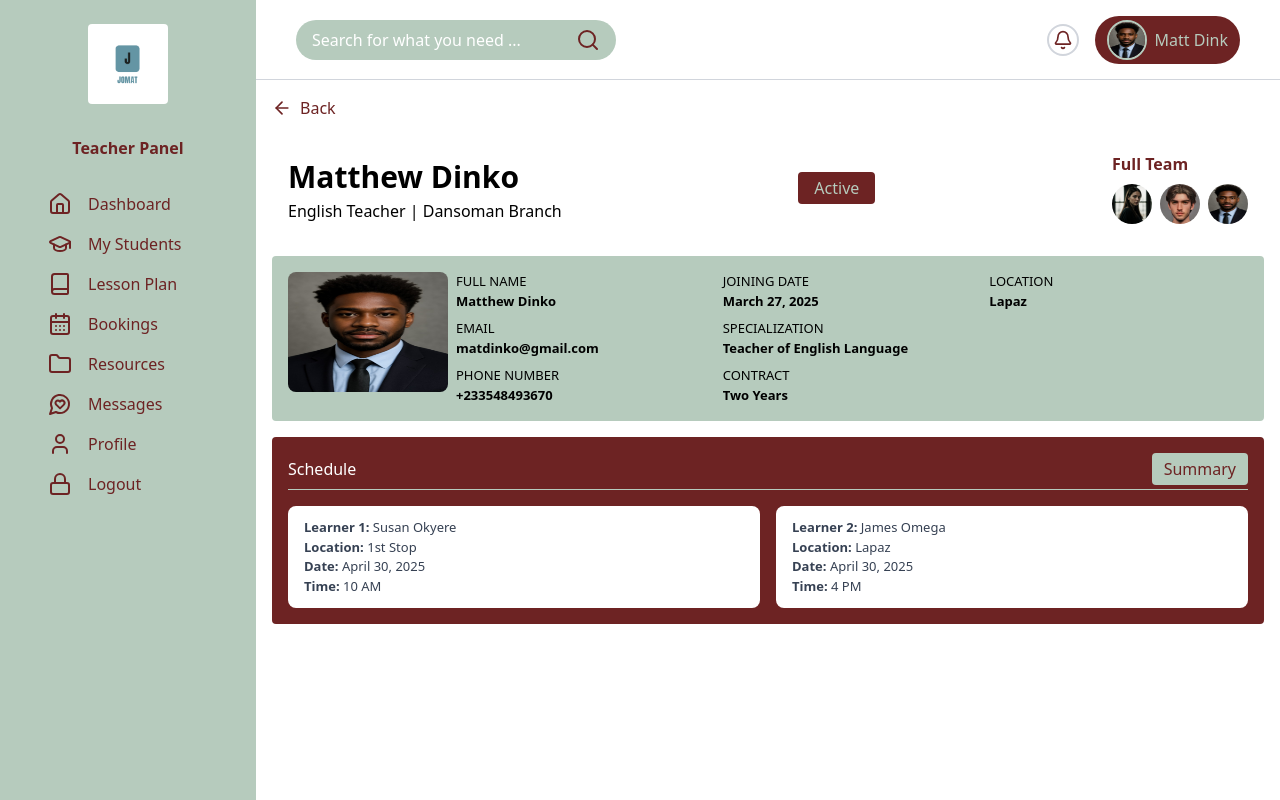
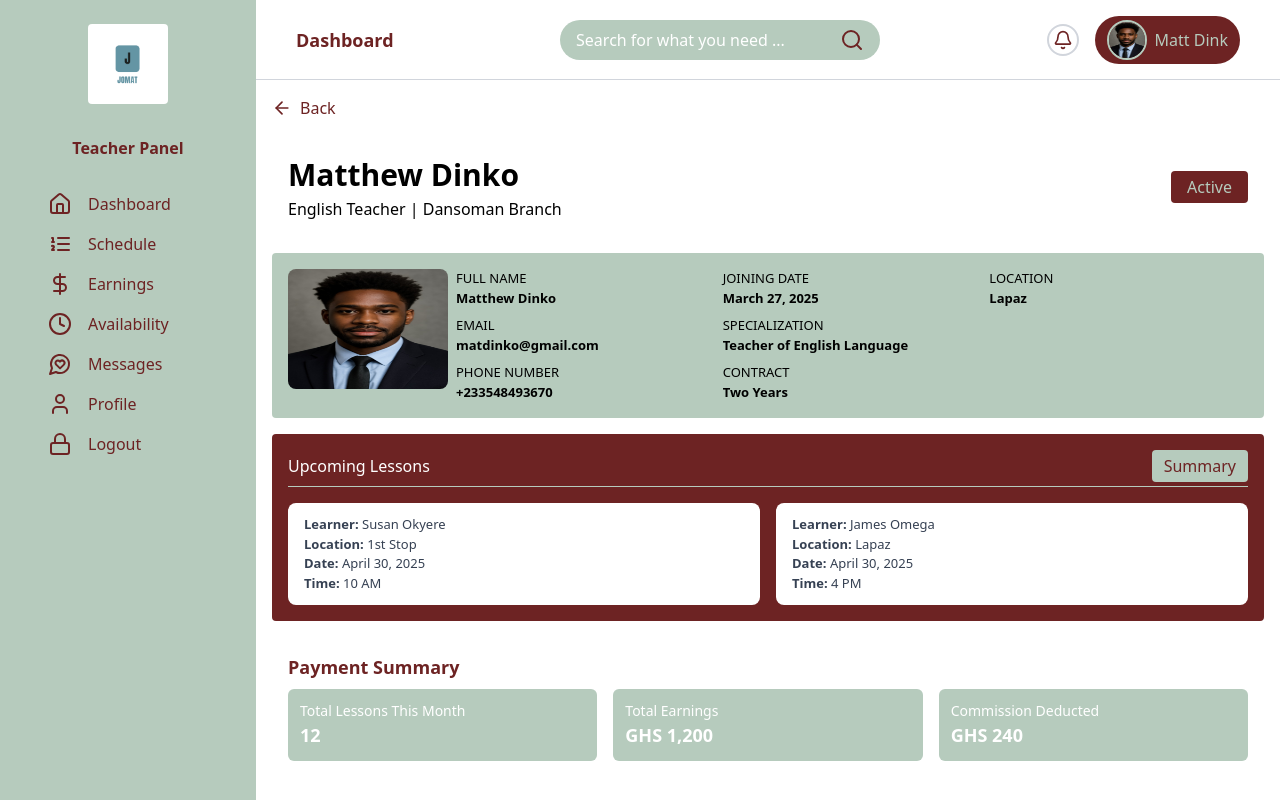
Before and after one commit to akuajoyce/JomatAgency-project, a React (Vite) app: page /teacher in a window 1280 px wide. Built offline with nearby package versions, Linux system fonts and the light colour scheme.

Commit message:
worked on DashNavbar.jsx and Sidebar.jsx

```diff
--- a/src/assets/components/DashNavbar.jsx
+++ b/src/assets/components/DashNavbar.jsx
@@ -1,11 +1,25 @@
-import { BellIcon, SearchIcon } from "lucide-react";
-import React from "react";
+import { BellIcon, SearchIcon, MenuIcon } from "lucide-react";
+import React, { useState } from "react";
 import Profile1 from "../../assets/images/Profile1.jpeg";
 
-const DashNavbar = () => {
+const DashNavbar = ({ toggleSidebar, pageTitle = "Dashboard" }) => {
+  const [dropdownOpen, setDropdownOpen] = useState(false);
+
   return (
     <div className="w-full">
       <nav className="w-full flex flex-col sm:flex-row items-center justify-between border-b border-gray-300 h-auto sm:h-20 px-2 sm:px-10 py-2 bg-white gap-4">
+
+        {/* Left Section: Toggle + Title */}
+        <div className="flex items-center w-full sm:w-auto gap-4">
+          {/* Mobile Sidebar Toggle */}
+          <button onClick={toggleSidebar} className="sm:hidden text-[#6D2323]">
+            <MenuIcon />
+          </button>
+
+          {/* Page Title */}
+          <h2 className="text-[#6D2323] font-semibold text-lg">{pageTitle}</h2>
+        </div>
+
         {/* Search Box */}
         <div className="flex items-center bg-[#B6CBBD] px-4 py-2 rounded-full w-full sm:w-auto">
           <input
@@ -16,11 +30,15 @@ const DashNavbar = () => {
           <SearchIcon className="text-[#6D2323] ml-2" />
         </div>
 
-        {/* Notification & Profile */}
-        <div className="flex items-center gap-4 w-full sm:w-auto justify-between sm:justify-end">
+        {/* Right Section: Notifications & Profile */}
+        <div className="flex items-center gap-4 w-full sm:w-auto justify-between sm:justify-end relative">
           <BellIcon className="text-[#6D2323] border-2 border-gray-300 rounded-full p-1 w-8 h-8" />
 
-          <div className="flex items-center gap-2 bg-[#6D2323] px-3 py-1 rounded-full">
+          {/* Profile Dropdown */}
+          <div
+            className="flex items-center gap-2 bg-[#6D2323] px-3 py-1 rounded-full cursor-pointer relative"
+            onClick={() => setDropdownOpen(!dropdownOpen)}
+          >
             <img
               src={Profile1}
               alt="Profile"
@@ -28,6 +46,13 @@ const DashNavbar = () => {
             />
             <p className="text-[#B6CBBD] text-sm sm:text-base">Matt Dink</p>
           </div>
+
+          {dropdownOpen && (
+            <div className="absolute right-0 top-14 bg-white shadow-md rounded-md z-50 py-2 px-4">
+              <p className="text-sm text-[#6D2323] hover:underline cursor-pointer">View Profile</p>
+              <p className="text-sm text-[#6D2323] hover:underline cursor-pointer">Logout</p>
+            </div>
+          )}
         </div>
       </nav>
     </div>
--- a/src/assets/components/Sidebar.jsx
+++ b/src/assets/components/Sidebar.jsx
@@ -1,9 +1,8 @@
 import React from 'react'
 import { Link } from 'react-router'
 import {
-  HomeIcon, GraduationCapIcon, BookIcon,
-  CalendarDaysIcon, FolderIcon, MessageCircleHeartIcon,
-  UserIcon, LockIcon
+  HomeIcon, CalendarDaysIcon, MessageCircleHeartIcon,
+  UserIcon, LockIcon, DollarSignIcon, ClockIcon, ListOrderedIcon
 } from 'lucide-react'
 import newLogo from '../images/newLogo.png'
 
@@ -26,20 +25,16 @@ const Sidebar = ({ isOpen, toggleSidebar }) => {
           <HomeIcon /> <p>Dashboard</p>
         </Link>
 
-        <Link to="/my students" onClick={toggleSidebar} className="flex items-center gap-4 ml-6 text-[#6D2323]">
-          <GraduationCapIcon /> <p>My Students</p>
+        <Link to="/schedule" onClick={toggleSidebar} className="flex items-center gap-4 ml-6 text-[#6D2323]">
+          <ListOrderedIcon /> <p>Schedule</p>
         </Link>
 
-        <Link to="/lesson plan" onClick={toggleSidebar} className="flex items-center gap-4 ml-6 text-[#6D2323]">
-          <BookIcon /> <p>Lesson Plan</p>
+        <Link to="/earnings" onClick={toggleSidebar} className="flex items-center gap-4 ml-6 text-[#6D2323]">
+          <DollarSignIcon /> <p>Earnings</p>
         </Link>
 
-        <Link to="/bookings" onClick={toggleSidebar} className="flex items-center gap-4 ml-6 text-[#6D2323]">
-          <CalendarDaysIcon /> <p>Bookings</p>
-        </Link>
-
-        <Link to="/resources" onClick={toggleSidebar} className="flex items-center gap-4 ml-6 text-[#6D2323]">
-          <FolderIcon /> <p>Resources</p>
+        <Link to="/availability" onClick={toggleSidebar} className="flex items-center gap-4 ml-6 text-[#6D2323]">
+          <ClockIcon /> <p>Availability</p>
         </Link>
 
         <Link to="/messages" onClick={toggleSidebar} className="flex items-center gap-4 ml-6 text-[#6D2323]">
--- a/src/pages/teacher/Overview.jsx
+++ b/src/pages/teacher/Overview.jsx
@@ -1,7 +1,5 @@
 import React from 'react';
 import { ArrowLeft } from 'lucide-react';
-import Team2 from '../../assets/images/Team2.jpg';
-import Team1 from '../../assets/images/Team1.jpg';
 import Profile1 from '../../assets/images/Profile1.jpeg';
 import { Link } from 'react-router';
 
@@ -10,7 +8,7 @@ export const Overview = () => {
     <div className="space-y-4">
 
       {/* Back Nav Icon */}
-      <div className="">
+      <div>
         <Link to='/' className="flex items-center text-[#6D2323] hover:underline">
           <ArrowLeft className="w-5 h-5 mr-2" />
           Back
@@ -27,15 +25,6 @@ export const Overview = () => {
 
           <div className="text-[#B6CBBD] bg-[#6D2323] px-4 py-1 rounded-sm w-fit">
             <p>Active</p>
-          </div>
-
-          <div>
-            <h3 className="text-[#6D2323] font-bold mb-2">Full Team</h3>
-            <div className="flex space-x-2">
-              <img src={Team2} alt="" className="w-10 h-10 rounded-full" />
-              <img src={Team1} alt="" className="w-10 h-10 rounded-full" />
-              <img src={Profile1} alt="" className="w-10 h-10 rounded-full" />
-            </div>
           </div>
         </div>
       </section>
@@ -92,26 +81,46 @@ export const Overview = () => {
       {/* Schedule */}
       <section className="bg-[#6D2323] rounded-sm p-4 text-white">
         <div className="flex flex-col sm:flex-row sm:justify-between items-center space-y-2 sm:space-y-0 sm:space-x-6 mb-4 border-b border-[#B6CBBD] pb-1">
-          <p className="">Schedule</p>
+          <p className="">Upcoming Lessons</p>
           <p className="bg-[#B6CBBD] text-[#6D2323] px-3 py-1 rounded-sm">Summary</p>
         </div>
 
         <div className="flex flex-col md:flex-row gap-4 justify-around text-gray-700">
           <div className="bg-white px-4 py-3 rounded-lg text-[13px] w-full md:w-1/2">
-            <p><span className="font-semibold">Learner 1:</span> Susan Okyere</p>
+            <p><span className="font-semibold">Learner:</span> Susan Okyere</p>
             <p><span className="font-semibold">Location:</span> 1st Stop</p>
             <p><span className="font-semibold">Date:</span> April 30, 2025</p>
             <p><span className="font-semibold">Time:</span> 10 AM</p>
           </div>
 
           <div className="bg-white px-4 py-3 rounded-lg text-[13px] w-full md:w-1/2">
-            <p><span className="font-semibold">Learner 2:</span> James Omega</p>
+            <p><span className="font-semibold">Learner:</span> James Omega</p>
             <p><span className="font-semibold">Location:</span> Lapaz</p>
             <p><span className="font-semibold">Date:</span> April 30, 2025</p>
             <p><span className="font-semibold">Time:</span> 4 PM</p>
           </div>
         </div>
       </section>
+
+      {/* Payment Summary */}
+      <section className="bg-white rounded-sm p-4 text-[#6D2323]">
+        <h3 className="text-lg font-bold mb-2">Payment Summary</h3>
+        <div className="grid grid-cols-1 sm:grid-cols-3 gap-4 text-sm">
+          <div className="bg-[#B6CBBD] p-3 rounded-md text-white">
+            <p>Total Lessons This Month</p>
+            <p className="text-lg font-bold">12</p>
+          </div>
+          <div className="bg-[#B6CBBD] p-3 rounded-md text-white">
+            <p>Total Earnings</p>
+            <p className="text-lg font-bold">GHS 1,200</p>
+          </div>
+          <div className="bg-[#B6CBBD] p-3 rounded-md text-white">
+            <p>Commission Deducted</p>
+            <p className="text-lg font-bold">GHS 240</p>
+          </div>
+        </div>
+      </section>
+
     </div>
   );
 };
```
Also changed, not shown: 1 other file (tests, documents, lock files or other folders).
